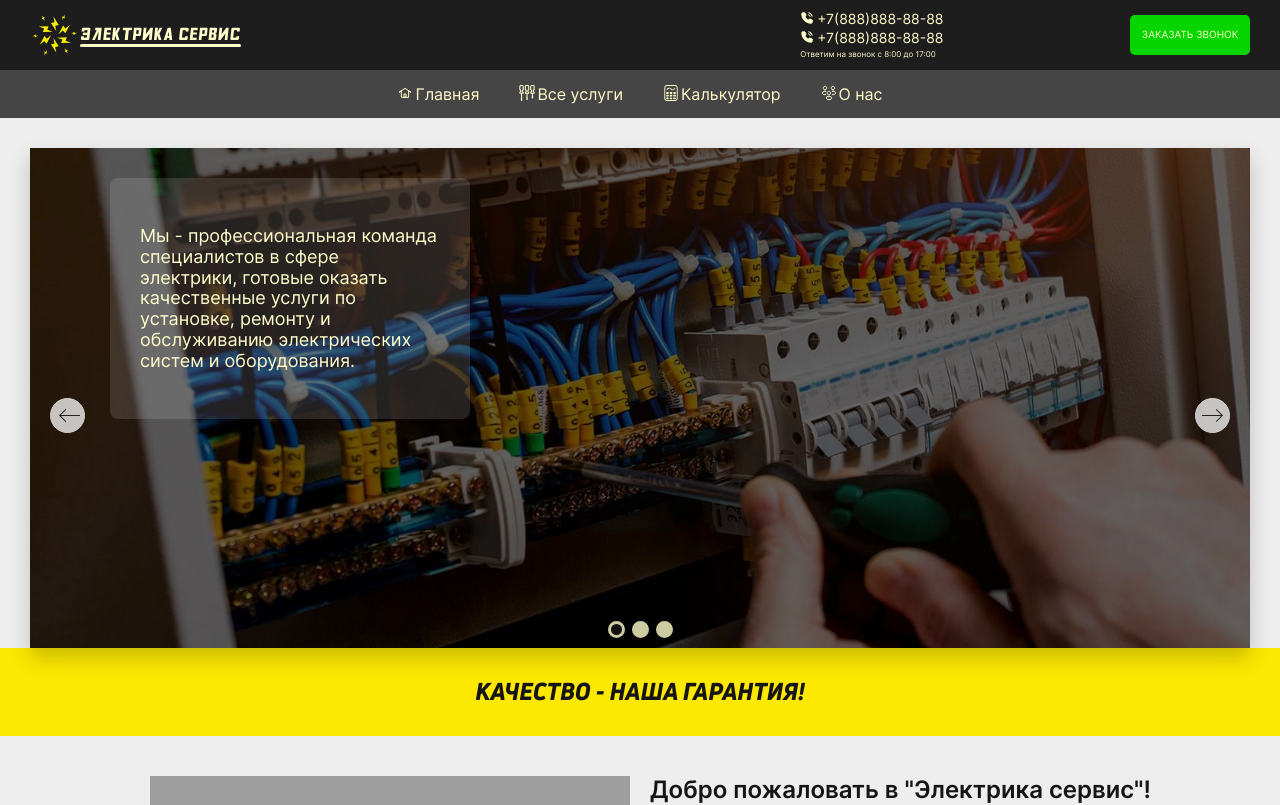
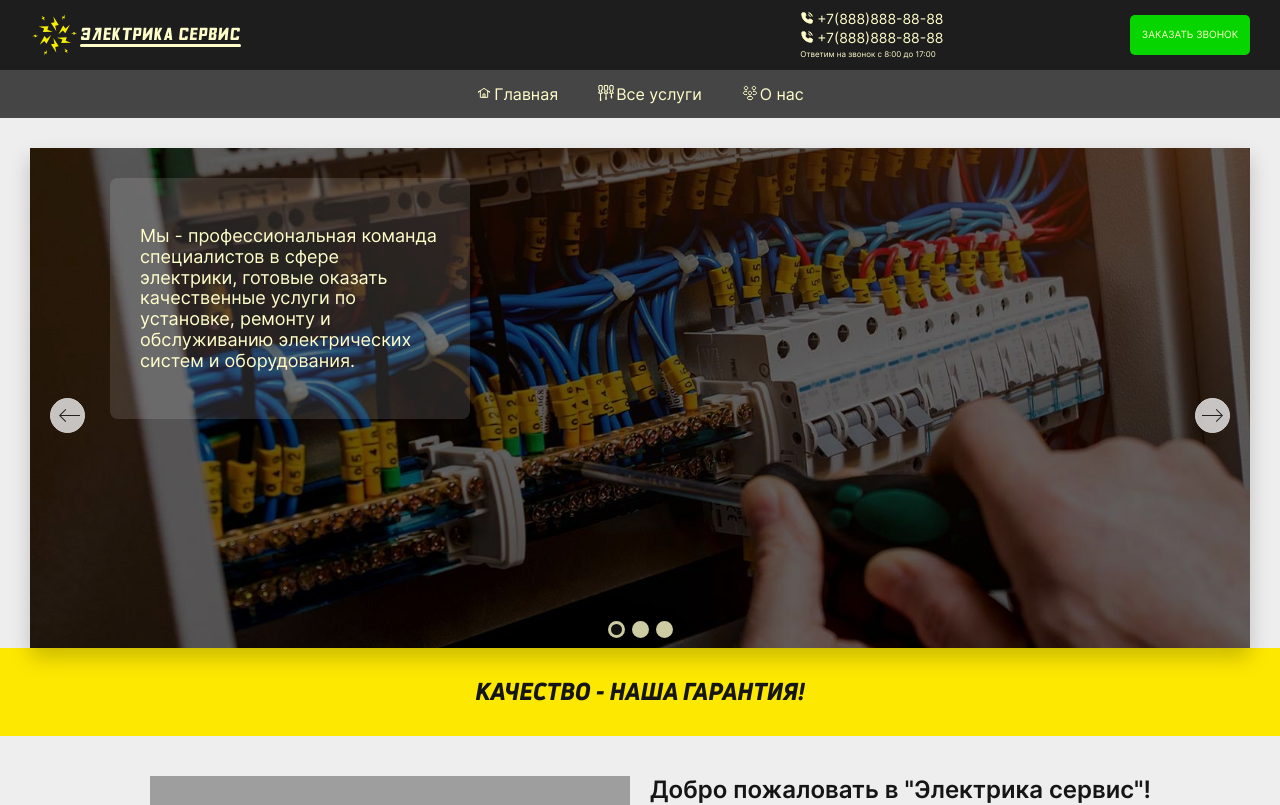
Before and after one commit to EugeneCod/electrician-services, a React (Create React App) app: page / in a window 1280 px wide. Shown: the top 805 px of the page. Built offline with nearby package versions, Linux system fonts and the light colour scheme; grey boxes are pictures that could not be loaded.

Commit message:
fix: remove calc-page

```diff
--- a/package.json
+++ b/package.json
@@ -22,6 +22,8 @@
   },
   "scripts": {
     "start": "react-scripts start",
+    "predeploy": "npm run build",
+    "deploy": "gh-pages -d dist",
     "build": "react-scripts build",
     "test": "react-scripts test",
     "eject": "react-scripts eject"
@@ -43,5 +45,8 @@
       "last 1 firefox version",
       "last 1 safari version"
     ]
+  },
+  "devDependencies": {
+    "gh-pages": "^5.0.0"
   }
 }
--- a/src/components/Main/Main.tsx
+++ b/src/components/Main/Main.tsx
@@ -1,6 +1,6 @@
 import { Routes, Route } from 'react-router-dom'
 
-import { Home, Services, Calculator, AboutUs } from '../../pages'
+import { Home, Services, AboutUs } from '../../pages'
 import styles from './Main.module.scss';
 import { ROUTES } from '../../utils/constants';
 
@@ -10,7 +10,6 @@ const Main = () => {
       <Routes>
         <Route path={ROUTES.HOME} element={<Home />} />
         <Route path={ROUTES.SERVICES} element={<Services />} />
-        <Route path={ROUTES.CALCULATOR} element={<Calculator />} />
         <Route path={ROUTES.ABOUTUS} element={<AboutUs />} />
       </Routes>
 
--- a/src/components/Navigation/Navigation.tsx
+++ b/src/components/Navigation/Navigation.tsx
@@ -6,7 +6,7 @@ import styles from './Navigation.module.scss';
 import { ROUTES } from '../../utils/constants';
 import mainPageLogo from '../../assets/images/logo_main-page.svg';
 import servicesLogo from '../../assets/images/logo_services.svg';
-import calcLogo from '../../assets/images/logo_calculator.svg';
+// import calcLogo from '../../assets/images/logo_calculator.svg';
 import aboutUsLogo from '../../assets/images/logo_about-us.svg';
 
 const cx = classNames.bind(styles);
@@ -43,12 +43,12 @@ const Navigation:FC<NavigationProps> = (props) => {
             <p className={styles.linkText}>Все услуги</p>
           </NavLink>
         </li>
-        <li className={styles.listItem}>
+        {/* <li className={styles.listItem}>
           <NavLink to={ROUTES.CALCULATOR} onClick={handleNavLinkClick} className={styles.link} >
             <img className={styles.linkIcon} src={calcLogo} alt="Калькулятор" />
             <p className={styles.linkText}>Калькулятор</p>
           </NavLink>
-        </li>
+        </li> */}
         <li className={styles.listItem}>
           <NavLink to={ROUTES.ABOUTUS} onClick={handleNavLinkClick} className={styles.link}>
             <img className={styles.linkIcon} src={aboutUsLogo} alt="О нас" />
--- a/src/index.tsx
+++ b/src/index.tsx
@@ -1,6 +1,6 @@
 import React from 'react';
 import ReactDOM from 'react-dom/client';
-import { BrowserRouter as Router } from 'react-router-dom';
+import { HashRouter as Router } from 'react-router-dom';
 import './scss/index.scss';
 import { App } from './components';
 
--- a/src/pages/Calculator/Calculator.tsx
+++ /dev/null
@@ -1,7 +0,0 @@
-const Calculator = () => {
-  return (
-    <div>Calculator</div>
-  )
-}
-
-export default Calculator
--- a/src/pages/index.ts
+++ b/src/pages/index.ts
@@ -1,4 +1,3 @@
 export { default as AboutUs } from './AboutUs/AboutUs';
-export { default as Calculator } from './Calculator/Calculator';
 export { default as Home } from './Home/Home';
 export { default as Services } from './Services/Services';
```
Also changed, not shown: src/pages/Calculator/Calculator.module.scss (deleted), 1 other file (tests, documents, lock files or other folders).
